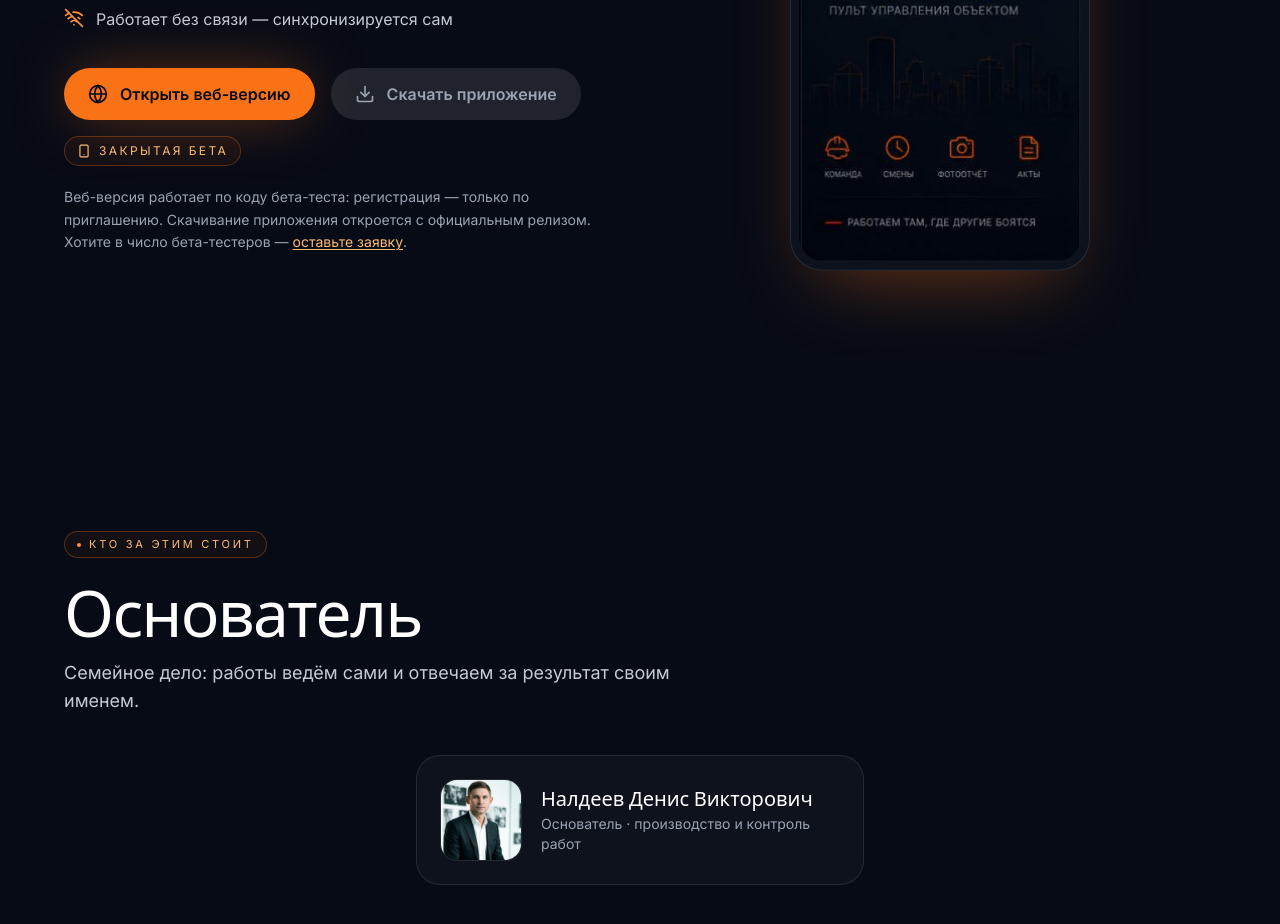
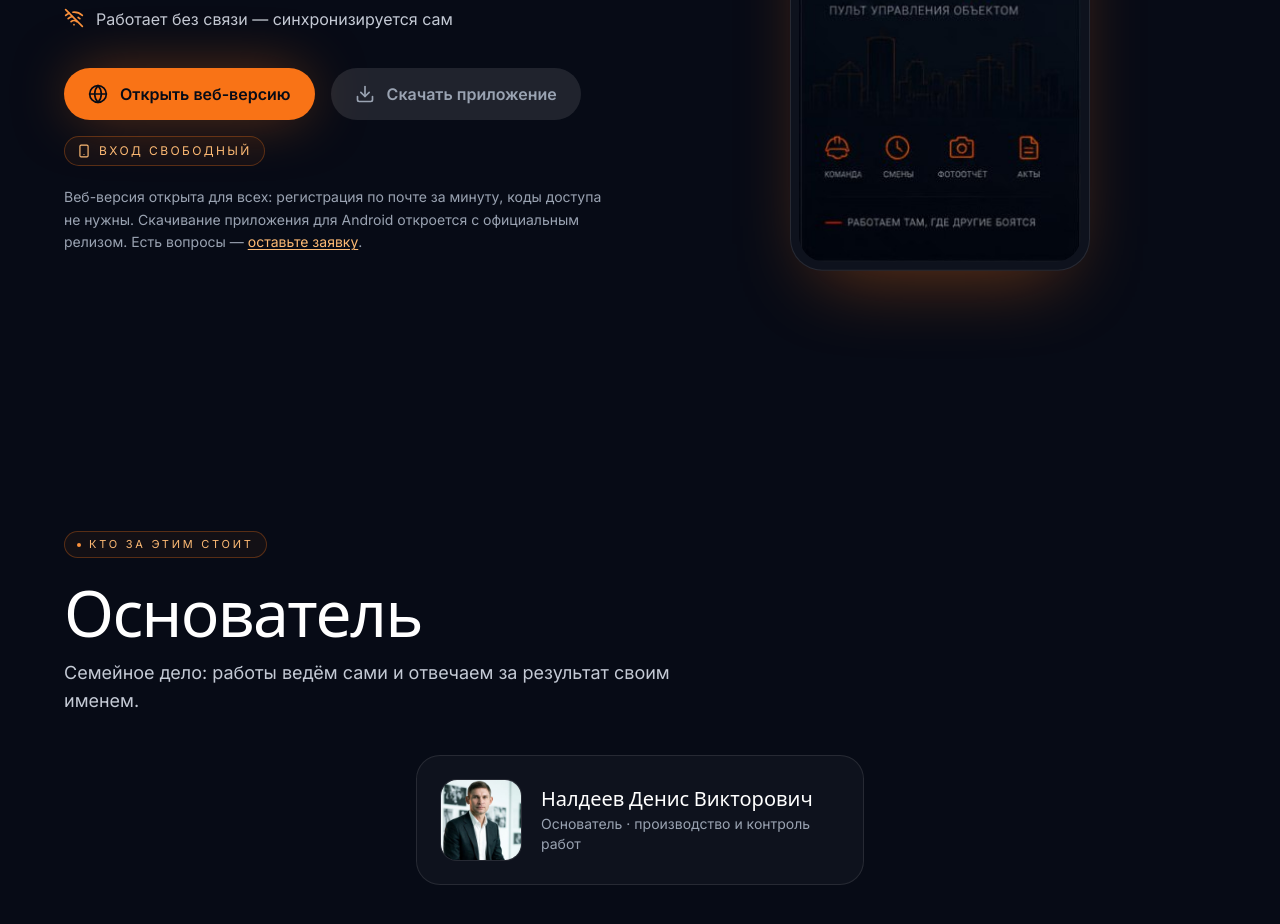
Before and after one commit to sq-yan/vysota, a React (Vite) app: page / in a window 1280 px wide. Shown: the part 9440-10364 px from the top of the page. Built offline with nearby package versions, Linux system fonts and the light colour scheme.

Commit message:
промо: убрал закрытую бету и коды доступа - вход свободный

```diff
--- a/src/sections/AppPromo.tsx
+++ b/src/sections/AppPromo.tsx
@@ -2,7 +2,7 @@ import { m } from 'framer-motion'
 import { Smartphone, Download, Globe, MapPin, Camera, FileText, WifiOff } from 'lucide-react'
 import cover from '../assets/brigadir-cover.jpg'
 
-// Веб-версия БРИГАДИРа (закрытая бета): вход по коду бета-теста
+// Веб-версия БРИГАДИРа: открытая регистрация по почте (коды доступа отменены 27.07)
 const WEB_APP_URL = 'https://app.vysota-vr.ru'
 
 const FEATURES = [
@@ -77,14 +77,14 @@ export function AppPromo() {
               </button>
               <span className="inline-flex items-center gap-2 rounded-full border border-flame-500/30 bg-flame-500/5 px-3 py-1.5 text-xs uppercase tracking-[0.2em] text-flame-300">
                 <Smartphone className="h-3.5 w-3.5" />
-                закрытая бета
+                вход свободный
               </span>
             </div>
 
             <p className="mt-5 max-w-xl text-sm leading-relaxed text-steel-400">
-              Веб-версия работает по коду бета-теста: регистрация — только по приглашению.
-              Скачивание приложения откроется с официальным релизом. Хотите в число
-              бета-тестеров —{' '}
+              Веб-версия открыта для всех: регистрация по почте за минуту, коды доступа не
+              нужны. Скачивание приложения для Android откроется с официальным релизом. Есть
+              вопросы —{' '}
               <a
                 href="#contact"
                 className="text-flame-300 underline underline-offset-2 transition hover:text-flame-200"
```
